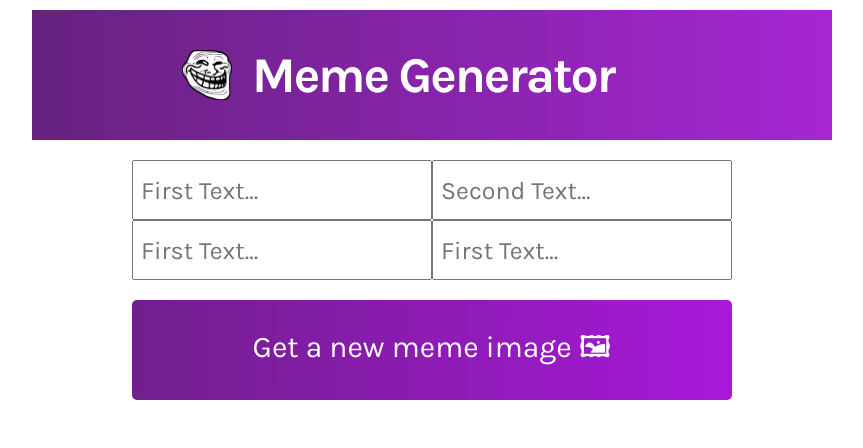
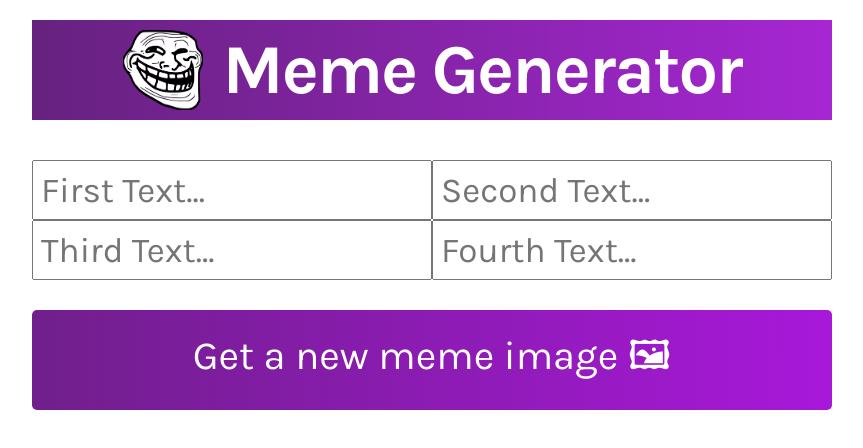
Before and after one commit to LanceGiave96/Meme_Generator, a React (Vite) app: page / in a window 1280 px wide. Shown: the top 448 px of the page, without its empty margins (208-1071 px from the left). Built offline with nearby package versions, Linux system fonts and the light colour scheme; no server answers.

Commit message:
Updated style to render page suitable for mobile devices

```diff
--- a/src/components/Form.jsx
+++ b/src/components/Form.jsx
@@ -102,8 +102,8 @@ export default function Form(){
             <div className="form">
                 <MemeText placeholder="First Text..." text="FirstText" handleText={handleText} />
                 <MemeText placeholder="Second Text..." text="SecondText" handleText={handleText} />
-                <MemeText placeholder="First Text..." text="ThirdText" handleText={handleText} />
-                <MemeText placeholder="First Text..." text="FourthText" handleText={handleText} />
+                <MemeText placeholder="Third Text..." text="ThirdText" handleText={handleText} />
+                <MemeText placeholder="Fourth Text..." text="FourthText" handleText={handleText} />
                 <button
                     className="form--button"
                     onClick={getRandomMeme}
--- a/src/index.css
+++ b/src/index.css
@@ -7,20 +7,20 @@ body
 
 .main-container
 {
-    margin: 10px auto 0px auto;
+    margin: 20px auto 0px auto;
     display: flex;
     flex-direction: column;
     justify-content: center;
     align-items: center;
+    gap: 20px;
 }
 
 .header-container
 {
-    width: 800px;
-    height: 130px;
-    flex-shrink: 0;
     display: flex;
     flex-direction: row;
+    min-width: 800px;
+    min-height: 100px;
     position: relative;
     align-items: center;
     background: linear-gradient(90deg, #672280 1.18%, #A626D3 100%);
@@ -33,21 +33,21 @@ body
     align-items: center;
     gap: 20px;
     color: #FCFCFC;
-    width: 500px;
+    min-width: 500px;
     margin: 0px auto;
 }
 
 .logo-img
 {
-    width: 50px;
-    height: 50px;
+    width: 80px;
+    height: 80px;
 }
 
 .logo-text
 {
     color: #FFF;
     font-family: Karla;
-    font-size: 50px;
+    font-size: 70px;
     font-style: normal;
     font-weight: 700;
     line-height: normal;
@@ -57,10 +57,10 @@ body
 
 .form
 {
-    width: 600px;
+    min-width: 800px;
     display: grid;
     padding: 20px;
-    grid-template: 60px 60px 80px / 1fr 1fr;
+    grid-template: 60px 60px / 1fr 1fr;
 }
 
 .div-text
@@ -75,31 +75,23 @@ body
 {
     margin-bottom: 5px;
     font-family: "Karla", sans-serif;
-    font-size: 25px;
+    font-size: 35px;
 }
 
 .form--input
 {
     font-family: "Karla", sans-serif;
     text-indent: 5px;
-    font-size: 25px;
-}
-
-.combo-input
-{
-    font-family: "Karla", sans-serif;
-    text-indent: 5px;
-    font-size: 25px;
-    border-radius: 5px;
-    border: 1px solid #D5D4D8;
+    font-size: 35px;
 }
 
 .form--button
 {
-    height: 100px;
-    margin-top: 20px;
+    min-width: 800px;
+    min-height: 100px;
+    margin-top: 30px;
     grid-column: 1 / -1;
-    font-size: 30px;
+    font-size: 40px;
     font-family: "Karla", sans-serif;
     border-radius: 5px;
     background: linear-gradient(90.41deg, #711F8D 1.14%, #A818DA 100%);
@@ -110,10 +102,9 @@ body
 
 .meme--container
 {
-    width: 500px;
-    height: 500px;
+    min-width: 500px;
+    min-height: 500px;
     position: relative;
-    top: 50px;
     margin: 0px auto;
 }
 
```
